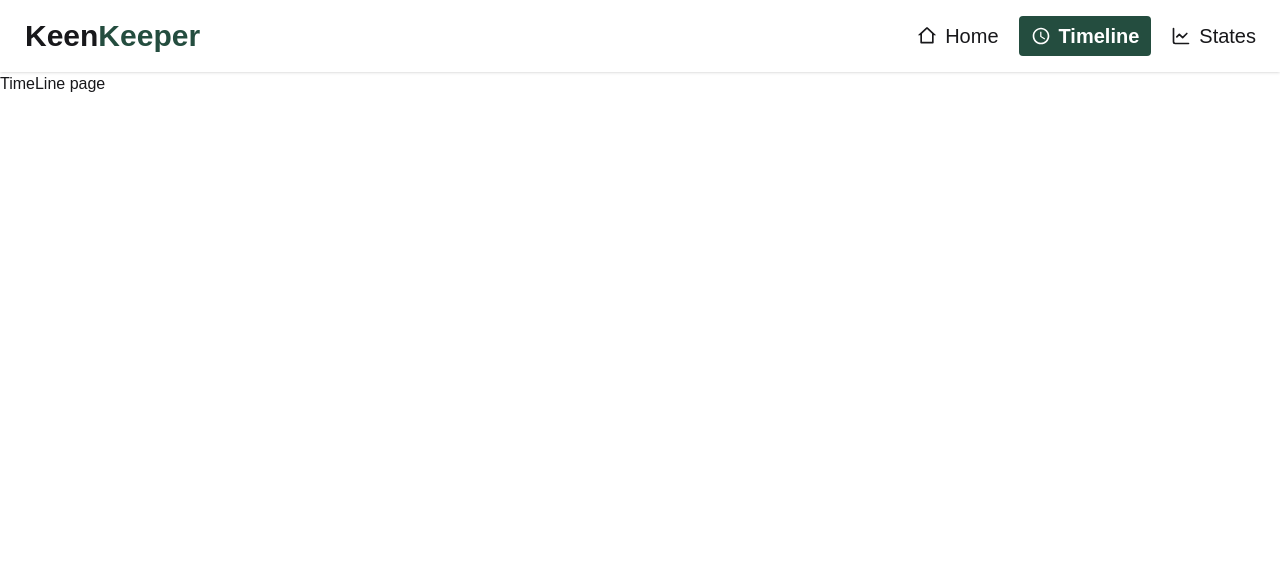
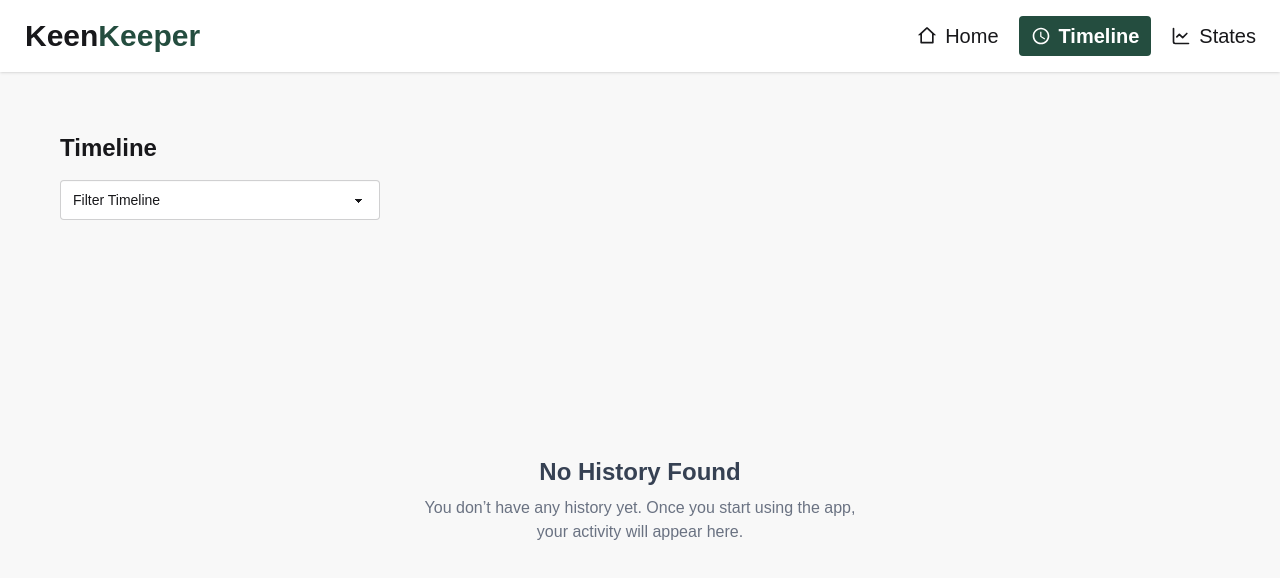
Before and after one commit to atikur-rahman12/my-7th-assignment, a React (Vite) app: page /timeline in a window 1280 px wide. Shown: the top 578 px of the page. Built offline with nearby package versions, Linux system fonts and the light colour scheme.

Commit message:
add call , text , video history and select filter  in timeline

```diff
--- /dev/null
+++ b/src/context/FrndContext.jsx
@@ -0,0 +1,34 @@
+import React, { createContext, useState } from "react";
+
+export const FriendContext = createContext();
+
+const FrndContext = ({ children }) => {
+  const [timeline, setTimeline] = useState([]);
+
+  const handleAction = (currentAction, friendName) => {
+
+    const newEntry = {
+        action: currentAction,
+        name: friendName,
+        time: new Date().toLocaleString(),
+    };
+
+    setTimeline((prev) => [...prev, newEntry])
+
+    alert("Button Clicked: " + currentAction);
+    console.log(newEntry , "newentry");
+  };
+
+  const data = {
+    text: "demo",
+    age: 24,
+    handleAction,
+    timeline,
+  };
+
+  return (
+    <FriendContext.Provider value={data}>{children}</FriendContext.Provider>
+  );
+};
+
+export default FrndContext;
--- a/src/main.jsx
+++ b/src/main.jsx
@@ -8,6 +8,7 @@ import TimeLine from "./pages/TimeLine/TimeLine";
 import States from "./pages/States/States";
 import ErrorPage from "./pages/ErrorPage/ErrorPage";
 import FriendDetails from "./pages/FriendDetails/FriendDetails";
+import FrndContext from "./context/FrndContext";
 
 const router = createBrowserRouter([
   {
@@ -37,6 +38,7 @@ const router = createBrowserRouter([
 
 createRoot(document.getElementById("root")).render(
   <StrictMode>
+    <FrndContext>
       <Suspense
         fallback={
           <div className="flex justify-center items-center h-screen">
@@ -46,5 +48,6 @@ createRoot(document.getElementById("root")).render(
       >
         <RouterProvider router={router} />
       </Suspense>
+    </FrndContext>
   </StrictMode>,
 );
--- a/src/pages/FriendDetails/FriendDetails.jsx
+++ b/src/pages/FriendDetails/FriendDetails.jsx
@@ -1,14 +1,17 @@
-import React, { use } from "react";
+import React, { use, useContext } from "react";
 import { BiPhoneCall } from "react-icons/bi";
 import { FiArchive } from "react-icons/fi";
 import { LuMessageSquareMore } from "react-icons/lu";
 import { PiVideoCameraBold } from "react-icons/pi";
 import { RiDeleteBin6Line, RiNotificationSnoozeLine } from "react-icons/ri";
 import { useParams } from "react-router";
+import { FriendContext } from "../../context/FrndContext";
 
 const friendsPromise = fetch("/friendsData.json").then((res) => res.json());
 
 const FriendDetails = () => {
+  const { handleAction } = useContext(FriendContext);
+
   const statusStyle = (status) => {
     if (status === "Almost Due") {
       return "bg-[#EFAD44]";
@@ -24,7 +27,6 @@ const FriendDetails = () => {
   const friends = use(friendsPromise);
 
   const clickedFriendCard = friends.find((friend) => friend.id == friendsId);
-  console.log(clickedFriendCard, "clickedFriendCard");
 
   const {
     name,
@@ -105,7 +107,7 @@ const FriendDetails = () => {
                 <button className="btn">Edit</button>
               </div>
               <p className="mt-6">
-                <span className="text-[#64748B]">Connected Every</span>{" "}
+                <span className="text-[#64748B]">Connected Every</span>
                 <span className="font-semibold text-[16px]">{goal} Days</span>
               </p>
             </div>
@@ -115,13 +117,22 @@ const FriendDetails = () => {
                 Quick Check-In
               </h1>
               <div className="mt-2 flex justify-between gap-6">
-                <button className="btn text-xl flex-1 h-22 flex flex-col items-center gap-2">
+                <button
+                  className="btn text-xl flex-1 h-22 flex flex-col items-center gap-2"
+                  onClick={() => handleAction("Call", name)}
+                >
                   <BiPhoneCall className="text-3xl" /> Call
                 </button>
-                <button className="btn text-xl flex-1 h-22 flex flex-col items-center gap-2">
+                <button
+                  className="btn text-xl flex-1 h-22 flex flex-col items-center gap-2"
+                  onClick={() => handleAction("Text", name)}
+                >
                   <LuMessageSquareMore className="text-3xl" /> Text
                 </button>
-                <button className="btn text-xl flex-1 h-22 flex flex-col items-center gap-2">
+                <button
+                  className="btn text-xl flex-1 h-22 flex flex-col items-center gap-2"
+                  onClick={() => handleAction("Video", name)}
+                >
                   <PiVideoCameraBold className="text-3xl" /> Video
                 </button>
               </div>
--- a/src/pages/TimeLine/TimeLine.jsx
+++ b/src/pages/TimeLine/TimeLine.jsx
@@ -1,11 +1,71 @@
-import React from 'react';
+import React, { useContext } from "react";
+import { FriendContext } from "../../context/FrndContext";
+import callIcon from "../../assets/call.png";
+import textIcon from "../../assets/text.png";
+import videoIcon from "../../assets/video.png";
 
 const TimeLine = () => {
-    return (
-        <div>
-            TimeLine page
-        </div>
-    );
+  const { timeline } = useContext(FriendContext);
+
+  const actionIcons = {
+    Call: callIcon,
+    Text: textIcon,
+    Video: videoIcon,
+  };
+
+  return (
+    <div className="bg-base-200">
+      <div className="p-15 container mx-auto">
+        <h1 className="text-2xl font-bold mb-4">Timeline</h1>
+        <select defaultValue="Filter Timeline" className="select">
+          <option disabled={true}>Filter Timeline</option>
+          <option>Call</option>
+          <option>Text</option>
+          <option>Video</option>
+        </select>
+
+        {timeline.length === 0 ? (
+          <div className="flex flex-col items-center justify-center h-[70vh] text-center px-4">
+
+            <h2 className="text-2xl font-bold text-gray-700">
+              No History Found
+            </h2>
+
+            {/* Subtitle */}
+            <p className="text-gray-500 mt-2 max-w-md">
+              You don’t have any history yet. Once you start using the app, your
+              activity will appear here.
+            </p>
+          </div>
+        ) : (
+          timeline.map((item, index) => (
+            <div
+              key={index}
+              className="flex items-center gap-4 bg-base-100 p-4 mb-3 shadow rounded-lg mt-5"
+            >
+              <div>
+                <img
+                  src={actionIcons[item.action]}
+                  alt={item.action}
+                  className="w-8 h-8"
+                />
+              </div>
+
+              <div>
+                <p>
+                  <span className="text-[#244D3F] font-semibold">
+                    {item.action}
+                  </span>{" "}
+                  <span className="text-[#64748B]">with {item.name}</span>
+                </p>
+                <p className="text-sm text-gray-500">{item.time}</p>
+              </div>
+            </div>
+          ))
+        )}
+      </div>
+    </div>
+  );
 };
 
 export default TimeLine;
```
Lines whose indentation alone changed are shown as unchanged.
